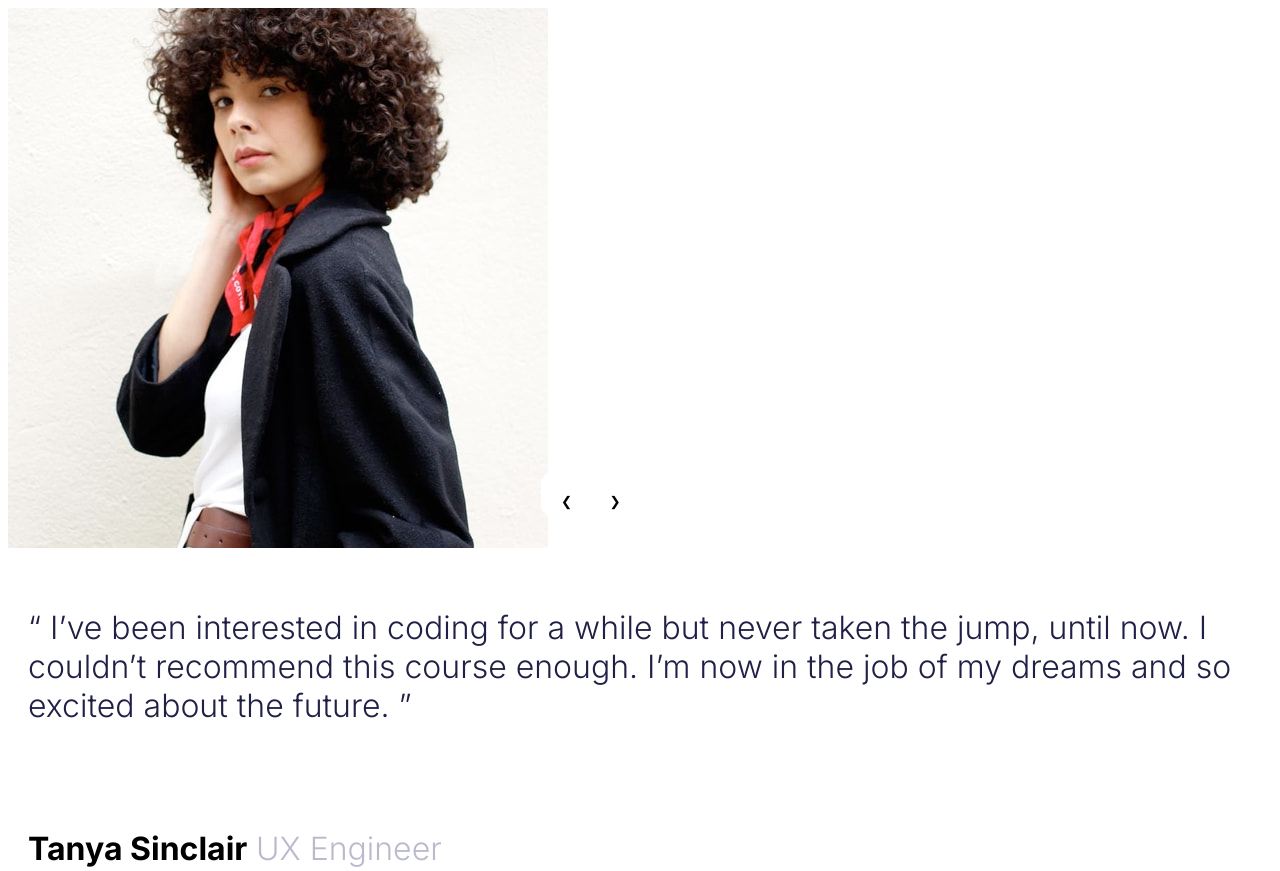
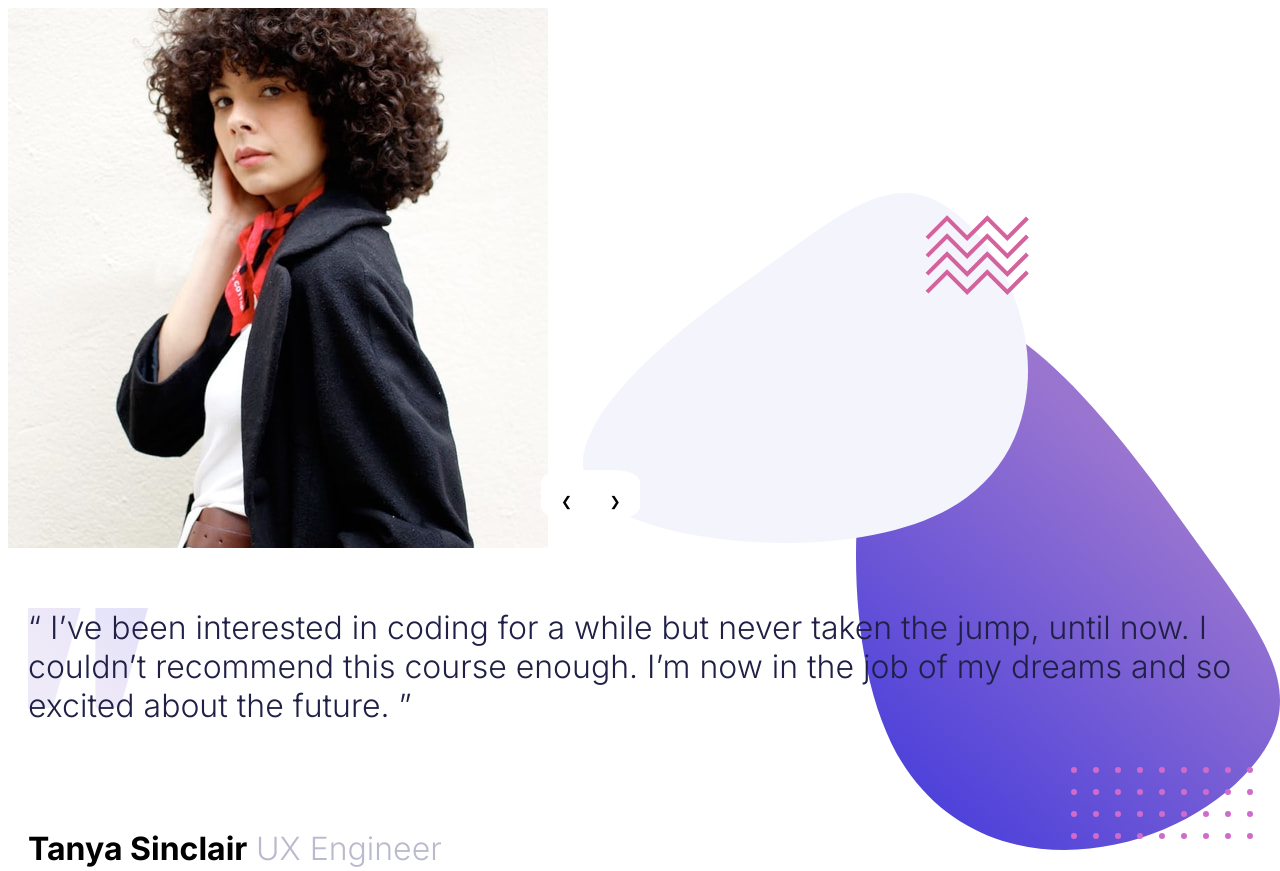
Before and after one commit to shubhanginisharma627/Coding-bootcamp-testomonials-Slider, a plain HTML site: page index.html in a window 1280 px wide. Shown: the top 871 px of the page. Drawn offline with Linux system fonts and the light colour scheme.

Commit message:
Update style.css

```diff
--- a/style.css
+++ b/style.css
@@ -1,7 +1,7 @@
 body{
     font-size:32px;
      font-family: 'Inter', sans-serif;
-     background-image: url(images/pattern-bg.svg);
+     background-image: url(pattern-bg.svg);
      background-repeat: no-repeat;
      background-position: right;
 }
@@ -39,7 +39,7 @@ button{
 
 }
 .and{
-    background-image: url(images/pattern-curve.svg);
+    background-image: url(pattern-curve.svg);
     width:100%;
     height: 100px;
     background-repeat: no-repeat;
@@ -48,7 +48,7 @@ button{
     padding: 20px;
 }
 .first{
-    background-image: url(images/pattern-quotes.svg);
+    background-image: url(pattern-quotes.svg);
     background-repeat: no-repeat;
 }
 @media(max-width:375px){
```
